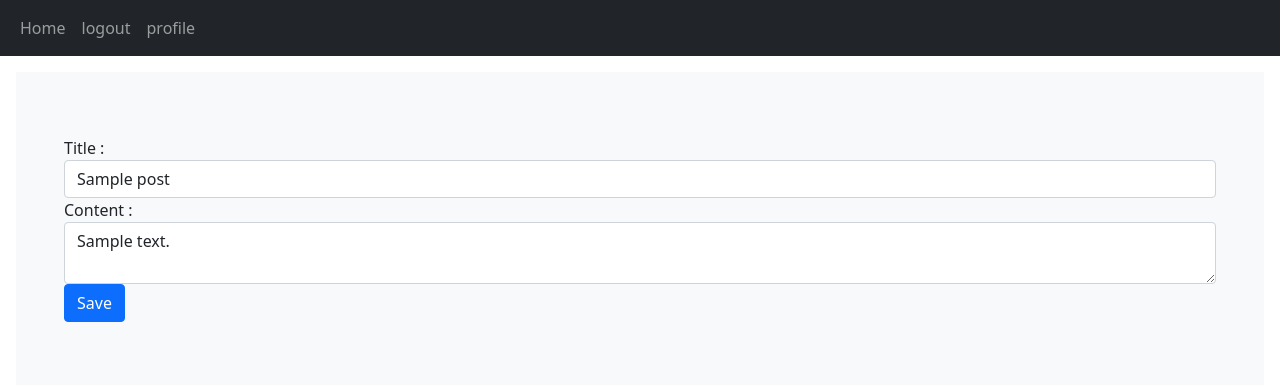
After one commit to MrRezoo/Flask-Blog, a Flask app: page /post/1/update in a window 1280 px wide. The commit adds this page. Shown: the top 385 px of the page. Run offline with Flask 2, Linux system fonts and the light colour scheme; a user stored in the database is signed in; tables that the repository leaves empty hold one stand-in row (values such as "Sample post").

Commit message:
post update route builded

```diff
--- a/blog/routes.py
+++ b/blog/routes.py
@@ -18,8 +18,6 @@ def home() -> str:
     :rtype str
     """
     posts = Post.query.all()
-    for post in posts:
-        print(post)
     return render_template('home.html', posts=posts)
 
 
@@ -114,3 +112,22 @@ def delete(post_id):
     db.session.commit()
     flash('post deleted', 'info')
     return redirect(url_for('home'))
+
+
+@app.route('/post/<int:post_id>/update', methods=['GET', 'POST'])
+@login_required
+def update(post_id):
+    post = Post.query.get_or_404(post_id)
+    if post.author != current_user:
+        abort(403)
+    form = PostForm()
+    if form.validate_on_submit():
+        post.title = form.title.data
+        post.content = form.content.data
+        db.session.commit()
+        flash('post updated', 'info')
+        return redirect(url_for('detail', post_id=post.id))
+    elif request.method == 'GET':
+        form.title.data = post.title
+        form.content.data = post.content
+    return render_template('update.html', form=form)
--- a/blog/templates/detail.html
+++ b/blog/templates/detail.html
@@ -4,6 +4,7 @@
 
     {% if post.author == current_user %}
         <a href="{{ url_for('delete',post_id=post.id) }}" class="btn btn-danger">Delete</a>
+        <a href="{{ url_for('update',post_id=post.id) }}" class="btn btn-success">Update</a>
     {% endif %}
 
     <h3>{{ post.title }}</h3>
--- a/blog/templates/login.html
+++ b/blog/templates/login.html
@@ -6,7 +6,7 @@
     <form action="" method="post">
         {{ form.csrf_token }}
         <div class="col-lg-3">
-            {{ form.email.label(class='form-control-label') }} : {{ form.email(class='form-control form-control-sm') }}
+            {{ form.email.label(class='form-control-label') }} : {{ form.email(class='form-control') }}
             {{ form.password.label(class='form-control-label') }} : {{ form.password(class='form-control') }}
             {{ form.remember.label(class='form-control-label') }}
             : {{ form.remember(class='form-check-input position-static') }}
--- /dev/null
+++ b/blog/templates/update.html
@@ -0,0 +1,11 @@
+{% extends 'base.html' %}
+
+
+{% block content %}
+    <form action="" method="post">
+        {{ form.csrf_token }}
+        {{ form.title.label(class='form-control-label') }} : {{ form.title(class='form-control') }}
+        {{ form.content.label(class='form-control-label') }} : {{ form.content(class='form-control') }}
+        <button type="submit" class="btn btn-primary">Save</button>
+    </form>
+{% endblock %}
```
Also changed, not shown: blog/forms.py (line endings or trailing spaces).
